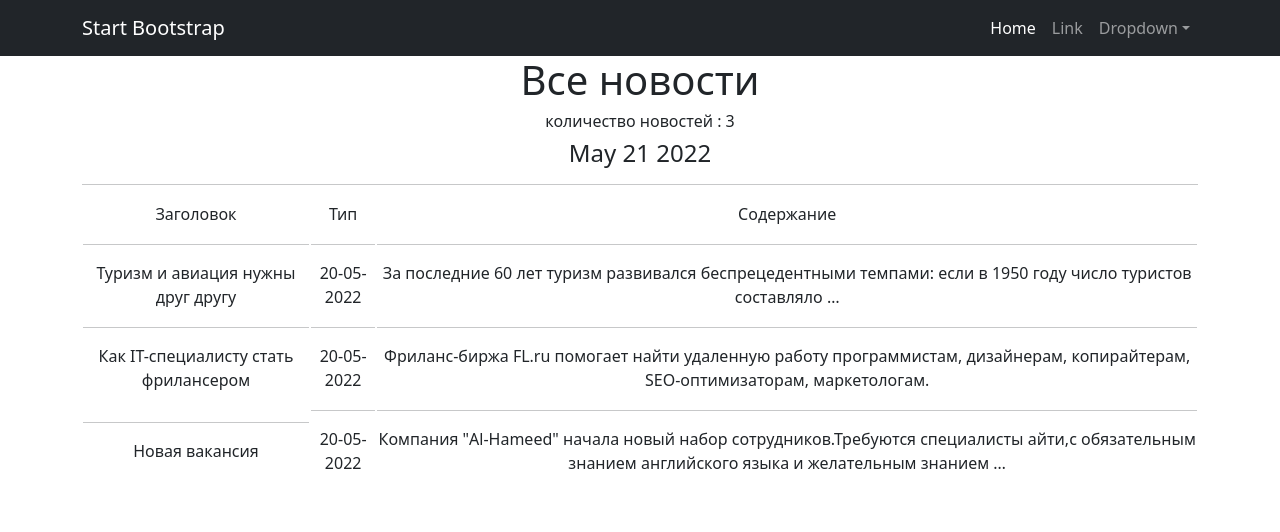
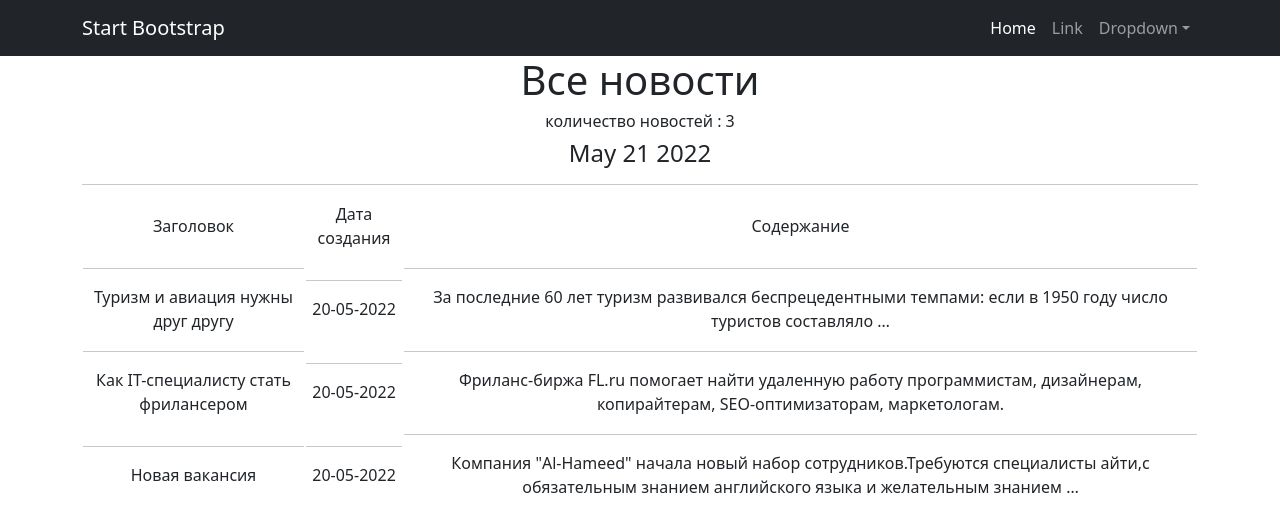
Before and after one commit to l4511/NewsPortalv0.1, a Django app: page /news/ in a window 1280 px wide. Shown: the top 532 px of the page. Run offline with Django 4.2, Linux system fonts and the light colour scheme; data comes from the database, SQL or seed files in the repository; some libraries are stand-ins or nearby versions.

Commit message:
Update news.html

```diff
--- a/NewsPaper/templates/news.html
+++ b/NewsPaper/templates/news.html
@@ -19,7 +19,7 @@ Post
        <table>
            <tr>
                <td>Заголовок</td>
-               <td>Тип</td>
+               <td>Дата создания</td>
                <td>Содержание</td>
 
            </tr>
```
